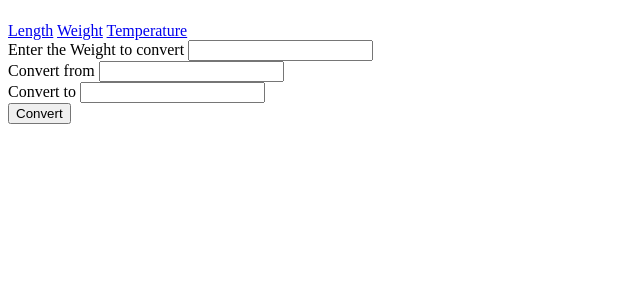
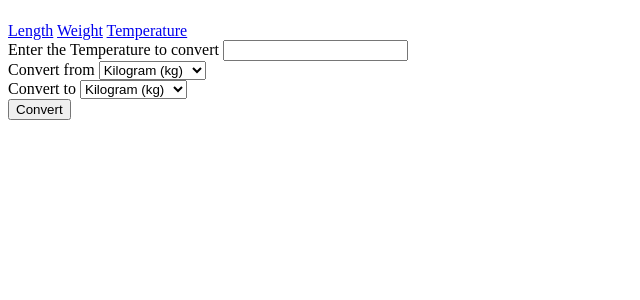
Before and after one commit to danielmascian/web-unit-converter, a Flask app: page /weight in a window 1280 px wide. Shown: the part 58-358 px from the top of the page, without its empty margins (0-640 px from the left). Run offline with Flask 3, Linux system fonts and the light colour scheme.

Commit message:
feat: replace text inputs with select menus for unit selection

```diff
--- a/main.py
+++ b/main.py
@@ -6,8 +6,12 @@ app = Flask(__name__)
 def home():
     return render_template("index.html")
 
-@app.route("/length")
+@app.route("/length",methods=["GET","POST"])
 def length():
+    if request.method == "POST":
+        value = request.form["value"]
+        metric_from = request.form["metric-from"]
+        metric_to = request.form["metric-to"]
     return render_template("length.html")
 
 @app.route("/weight")
@@ -18,5 +22,14 @@ def weight():
 def temperature():
     return render_template("temperature.html")
 
+
+def calculate_length(value,metric_from,metric_to):
+    length_units = {
+        "km": 1000,
+        "m" :  1,
+        "cm": 0.01,
+        'mm': 0.001
+    }
+
 if __name__ == "__main__":
     app.run(debug=True)
--- a/templates/index.html
+++ b/templates/index.html
@@ -16,25 +16,27 @@
         <a href="{{ url_for('weight') }}" class="converter-btn">Weight</a>
         <a href="{{ url_for('temperature') }}" class="converter-btn">Temperature</a>
     </div>
-
+    <form method="POST">
         <div class="input-group">
             <label class="input-label">Enter the {%block value%}{%endblock%} to convert</label>
-        <input class="input-field" type="text">
+            <input class="input-field" type="number" step="any" name="value">
         </div>
 
         <div class="input-group">
             <label class="input-label">Convert from</label>
-        <input class="input-field" type="text">
+            {%block metric_from%}{%endblock%}
         </div>
 
         <div class="input-group">
             <label class="input-label">Convert to</label>
-        <input class="input-field" type="text">
+            {%block metric_to%}{%endblock%}
         </div>
 
         <div class="action">
             <button class="convert-btn">Convert</button>
         </div>
+    </form>
+
 
 </div>
 
--- a/templates/weight.html
+++ b/templates/weight.html
@@ -1,3 +1,19 @@
 {%extends "index.html" %}
-{%block title%}Weight Page{%endblock%}
-{%block value%}Weight{%endblock%}
+{%block title%}Temperature Page{%endblock%}
+{%block value%}Temperature{%endblock%}
+{%block metric_from%}
+<select name="metric-from">
+    <option value="kg">Kilogram (kg)</option>
+    <option value="g">Gram (g)</option>
+    <option value="mg">Milligram (mg)</option>
+    <option value="t">Ton (t)</option>
+</select>
+{%endblock%}
+{%block metric_to%}
+<select name="metric-from">
+    <option value="kg">Kilogram (kg)</option>
+    <option value="g">Gram (g)</option>
+    <option value="mg">Milligram (mg)</option>
+    <option value="t">Ton (t)</option>
+</select>
+{%endblock%}
```
Also changed, not shown: templates/length.html (+16 -0 lines), templates/temperature.html (+14 -0 lines). Lines whose indentation alone changed are shown as unchanged.
